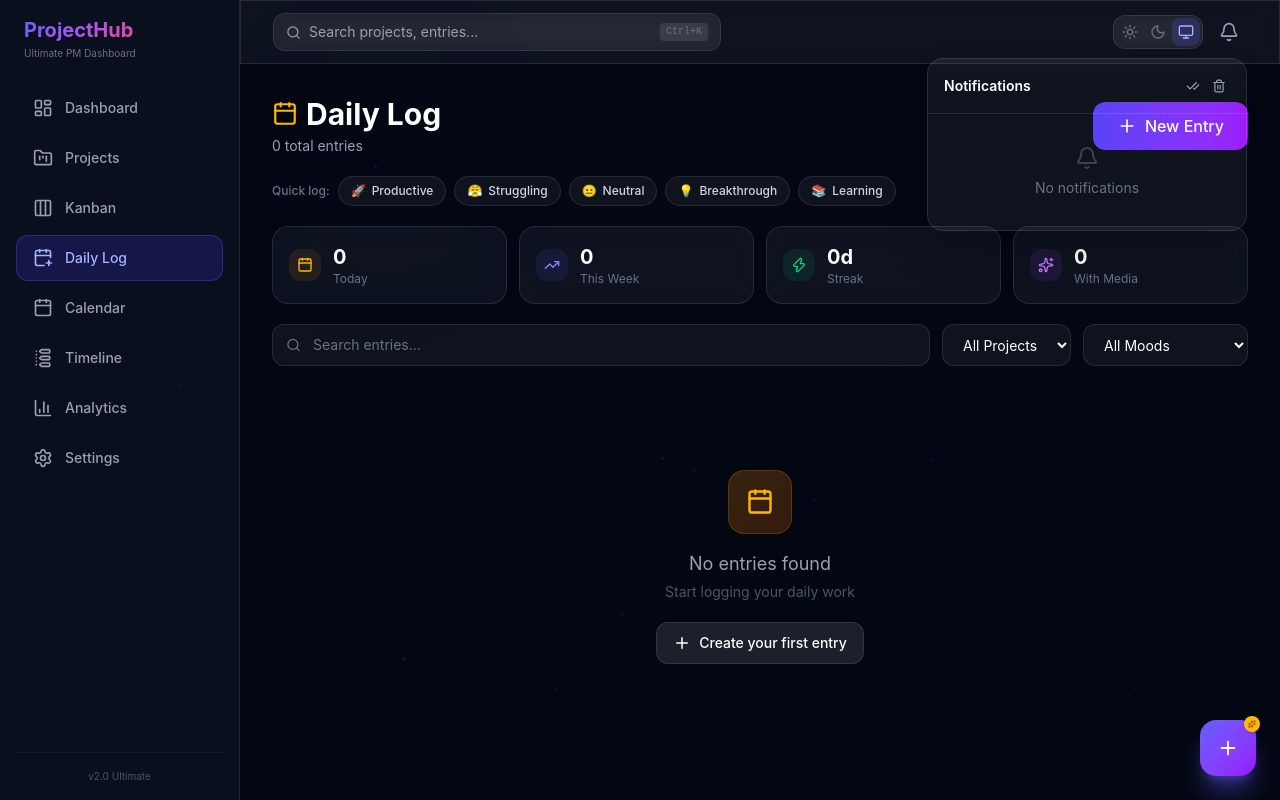
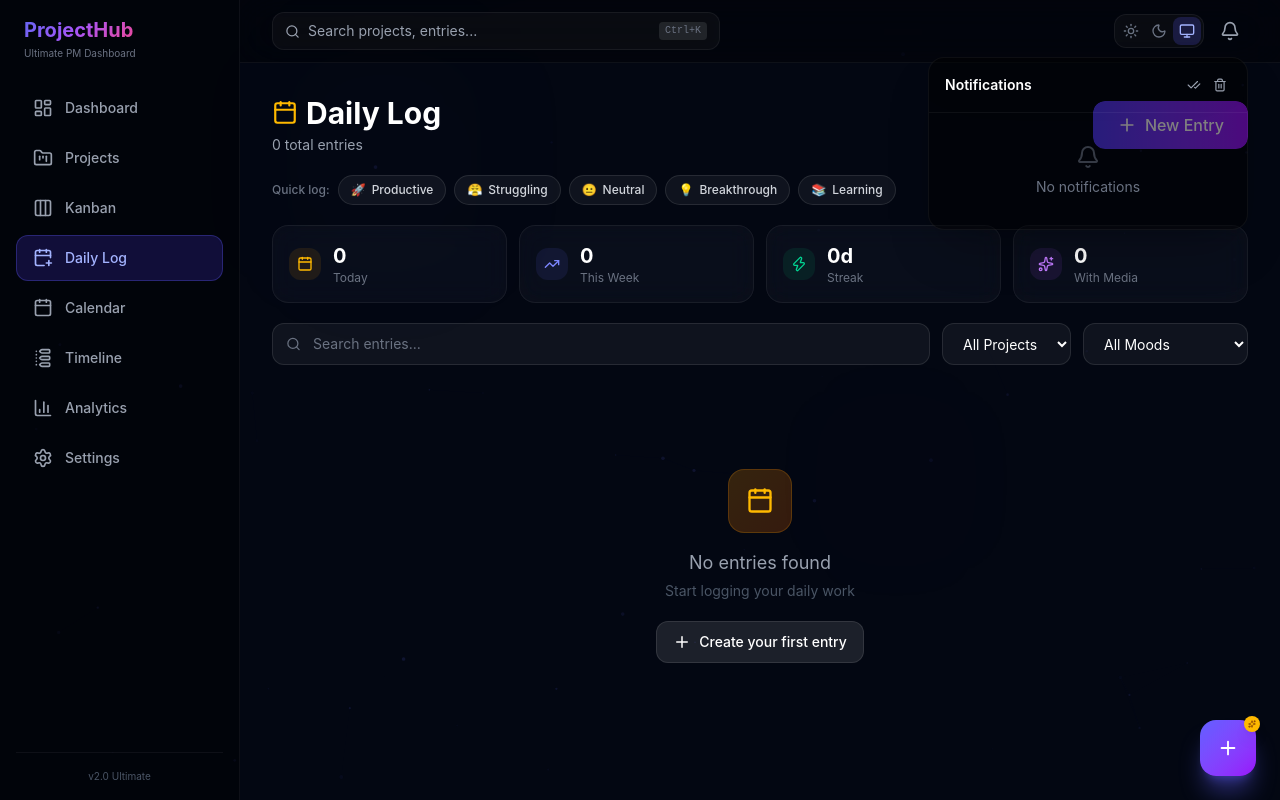
Before and after one commit to aaruthrun-beep/PROJECT-MANAGER, a React (Vite) app: page /PROJECT-MANAGER/daily-log in a window 1280 px wide. Both pictures are taken after a click on the button 1229 px from the left and 32 px from the top of the page. Built offline with nearby package versions, Linux system fonts and the light colour scheme.

Commit message:
darker theme: transparent notifications, darker glass, black body

```diff
--- a/src/App.jsx
+++ b/src/App.jsx
@@ -56,7 +56,7 @@ export default function App() {
         <Sidebar mobileOpen={sidebarOpen} onMobileClose={() => setSidebarOpen(false)} />
         <div className="flex-1 flex flex-col min-w-0 relative z-10">
           <motion.header initial={{ y: -20, opacity: 0 }} animate={{ y: 0, opacity: 1 }}
-            className="sticky top-0 z-30 glass border-b border-white/10 px-2 sm:px-3 lg:px-8 py-2.5 lg:py-3 flex items-center gap-2 backdrop-blur-xl">
+            className="sticky top-0 z-30 bg-black/30 border-b border-white/5 px-2 sm:px-3 lg:px-8 py-2.5 lg:py-3 flex items-center gap-2 backdrop-blur-xl">
             <button onClick={() => setSidebarOpen(true)} className="md:hidden p-2 -ml-1 text-gray-400 hover:text-white rounded-lg hover:bg-white/5">
               <Menu size={20} />
             </button>
@@ -74,10 +74,10 @@ export default function App() {
       </div>
       <Toaster position="bottom-center" toastOptions={{
         style: {
-          background: '#1f2937', color: '#f3f4f6',
-          border: '1px solid rgba(255,255,255,0.1)',
+          background: '#000', color: '#f3f4f6',
+          border: '1px solid rgba(255,255,255,0.06)',
           borderRadius: '12px', fontSize: '14px',
-          backdropFilter: 'blur(12px)',
+          backdropFilter: 'blur(16px)',
         },
         success: { iconTheme: { primary: '#10b981', secondary: '#1f2937' } },
         error: { iconTheme: { primary: '#ef4444', secondary: '#1f2937' } },
--- a/src/components/GlobalSearch.jsx
+++ b/src/components/GlobalSearch.jsx
@@ -54,8 +54,8 @@ export default function GlobalSearch() {
               className="absolute inset-0 bg-black/70 backdrop-blur-sm" onClick={() => setOpen(false)} />
             <motion.div initial={{ opacity: 0, scale: 0.95, y: -20 }} animate={{ opacity: 1, scale: 1, y: 0 }}
               exit={{ opacity: 0, scale: 0.95, y: -20 }} transition={{ type: 'spring', damping: 25, stiffness: 300 }}
-              className="relative glass rounded-2xl shadow-2xl w-full max-w-xl max-h-[80vh] flex flex-col overflow-hidden">
-              <div className="flex items-center gap-2 sm:gap-3 p-3 sm:p-4 border-b border-white/10">
+              className="relative bg-black/60 backdrop-blur-2xl rounded-2xl shadow-2xl w-full max-w-xl max-h-[80vh] flex flex-col overflow-hidden border border-white/5">
+              <div className="flex items-center gap-2 sm:gap-3 p-3 sm:p-4 border-b border-white/5">
                 <Search size={16} className="text-gray-400 shrink-0" />
                 <input ref={inputRef} type="text" value={query} onChange={e => setQuery(e.target.value)}
                   placeholder="Search anything..."
@@ -74,7 +74,7 @@ export default function GlobalSearch() {
                     <p className="text-[10px] text-gray-500 px-3 py-1.5 font-medium uppercase tracking-wider">Projects</p>
                     {results.projects.map(p => (
                       <button key={p.id} onClick={() => { navigate(`/projects/${p.id}`); setOpen(false) }}
-                        className="w-full flex items-center gap-2 sm:gap-3 px-3 py-2.5 rounded-xl hover:bg-white/5 text-left transition-all active:scale-[0.98]">
+                        className="w-full flex items-center gap-2 sm:gap-3 px-3 py-2.5 rounded-xl hover:bg-white/[0.03] text-left transition-all active:scale-[0.98]">
                         <FolderKanban size={15} className="text-indigo-400 shrink-0" />
                         <div className="flex-1 min-w-0">
                           <p className="text-white text-sm truncate">{p.name}</p>
--- a/src/components/NotificationBell.jsx
+++ b/src/components/NotificationBell.jsx
@@ -41,8 +41,8 @@ export default function NotificationBell() {
         {open && (
           <motion.div initial={{ opacity: 0, scale: 0.95, y: -10 }} animate={{ opacity: 1, scale: 1, y: 0 }}
             exit={{ opacity: 0, scale: 0.95, y: -10 }} transition={{ type: 'spring', damping: 25, stiffness: 300 }}
-            className="absolute right-0 mt-2 glass rounded-2xl shadow-2xl w-80 max-w-[calc(100vw-1.5rem)] max-h-96 overflow-hidden border border-white/10">
-            <div className="flex items-center justify-between p-4 border-b border-white/10">
+            className="absolute right-0 mt-2 bg-black/50 backdrop-blur-2xl rounded-2xl shadow-2xl w-80 max-w-[calc(100vw-1.5rem)] max-h-96 overflow-hidden border border-white/5">
+            <div className="flex items-center justify-between p-4 border-b border-white/5">
               <h4 className="text-sm font-semibold text-white">Notifications</h4>
               <div className="flex gap-1">
                 <button onClick={() => { markAllNotificationsRead(); refresh() }} className="text-xs text-gray-400 hover:text-white p-1 rounded-lg hover:bg-white/5 transition-all" title="Mark all read">
@@ -62,7 +62,7 @@ export default function NotificationBell() {
               ) : (
                 notifications.slice(0, 20).map((n, i) => (
                   <div key={n.id || i} onClick={() => { markNotificationRead(n.id); refresh() }}
-                    className={`flex items-start gap-3 px-4 py-3 hover:bg-white/5 cursor-pointer transition-all border-b border-white/5 last:border-0 ${n.read ? 'opacity-60' : ''}`}>
+                    className={`flex items-start gap-3 px-4 py-3 hover:bg-white/[0.03] cursor-pointer transition-all border-b border-white/[0.03] last:border-0 ${n.read ? 'opacity-50' : ''}`}>
                     <div className={`w-2 h-2 rounded-full mt-1.5 shrink-0 ${n.type === 'error' ? 'bg-red-400' : n.type === 'success' ? 'bg-emerald-400' : 'bg-indigo-400'}`} />
                     <p className="text-sm text-gray-300">{n.message}</p>
                   </div>
--- a/src/components/Sidebar.jsx
+++ b/src/components/Sidebar.jsx
@@ -50,7 +50,7 @@ export default function Sidebar({ mobileOpen, onMobileClose }) {
   return (
     <>
       {/* Desktop sidebar */}
-      <aside className="hidden md:flex md:flex-col w-60 min-h-screen bg-gray-900/50 border-r border-white/10 p-4 shrink-0 relative z-20">
+      <aside className="hidden md:flex md:flex-col w-60 min-h-screen bg-black/40 border-r border-white/5 p-4 shrink-0 relative z-20">
         <SidebarContent />
       </aside>
 
@@ -62,7 +62,7 @@ export default function Sidebar({ mobileOpen, onMobileClose }) {
               className="fixed inset-0 bg-black/60 backdrop-blur-sm z-40 md:hidden" onClick={onMobileClose} />
             <motion.aside initial={{ x: -260 }} animate={{ x: 0 }} exit={{ x: -260 }}
               transition={{ type: 'spring', stiffness: 300, damping: 30 }}
-              className="fixed left-0 top-0 bottom-0 w-60 bg-gray-900 border-r border-white/10 p-3 z-50 md:hidden">
+              className="fixed left-0 top-0 bottom-0 w-60 bg-black border-r border-white/5 p-3 z-50 md:hidden">
               <div className="flex justify-end mb-2">
                 <button onClick={onMobileClose} className="text-gray-400 hover:text-white p-1.5 rounded-lg hover:bg-white/5">
                   <X size={20} />
--- a/src/index.css
+++ b/src/index.css
@@ -5,9 +5,9 @@
 @theme {
   --font-sans: 'Inter', system-ui, -apple-system, sans-serif;
   --font-mono: 'JetBrains Mono', 'Fira Code', monospace;
-  --color-glass: rgba(255, 255, 255, 0.05);
-  --color-glass-border: rgba(255, 255, 255, 0.1);
-  --color-glass-hover: rgba(255, 255, 255, 0.1);
+  --color-glass: rgba(255, 255, 255, 0.03);
+  --color-glass-border: rgba(255, 255, 255, 0.06);
+  --color-glass-hover: rgba(255, 255, 255, 0.06);
 }
 
 * { box-sizing: border-box; }
@@ -16,6 +16,7 @@ body {
   margin: 0;
   font-family: var(--font-sans);
   overflow-x: hidden;
+  background: #000;
 }
 
 .dark body, body.dark { color-scheme: dark; }
```
